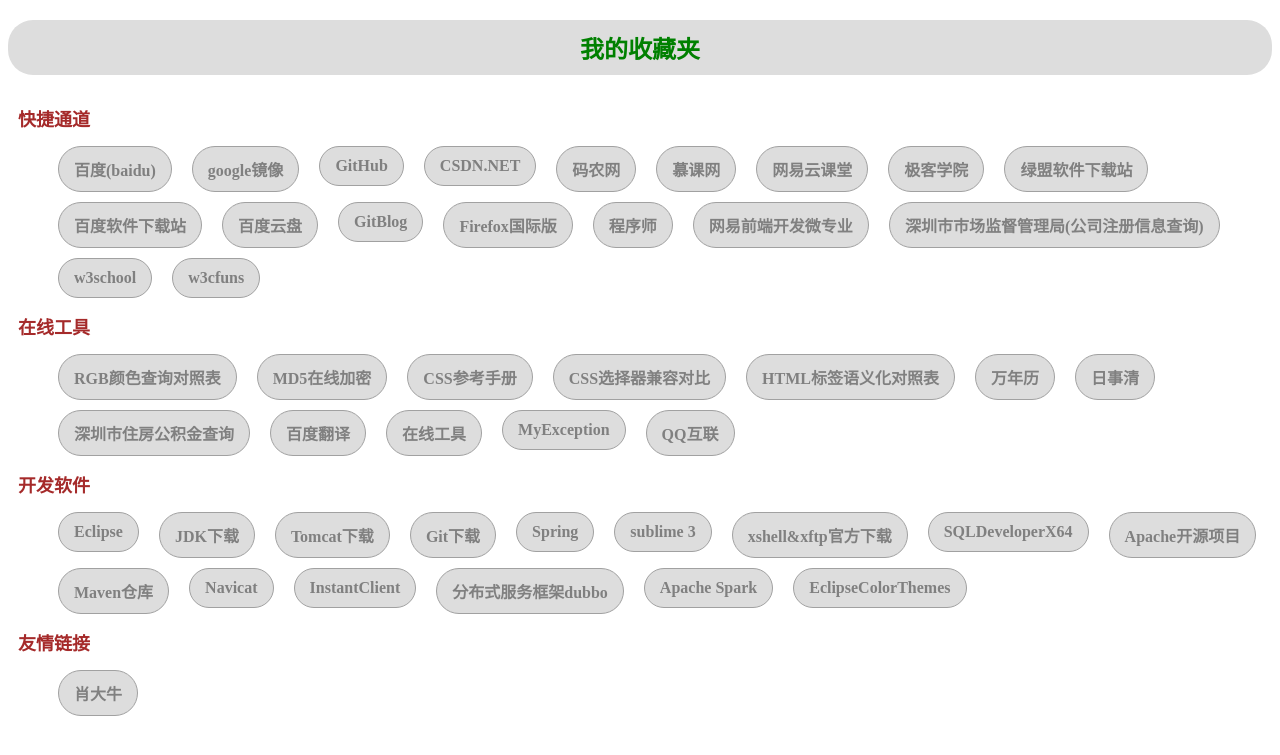
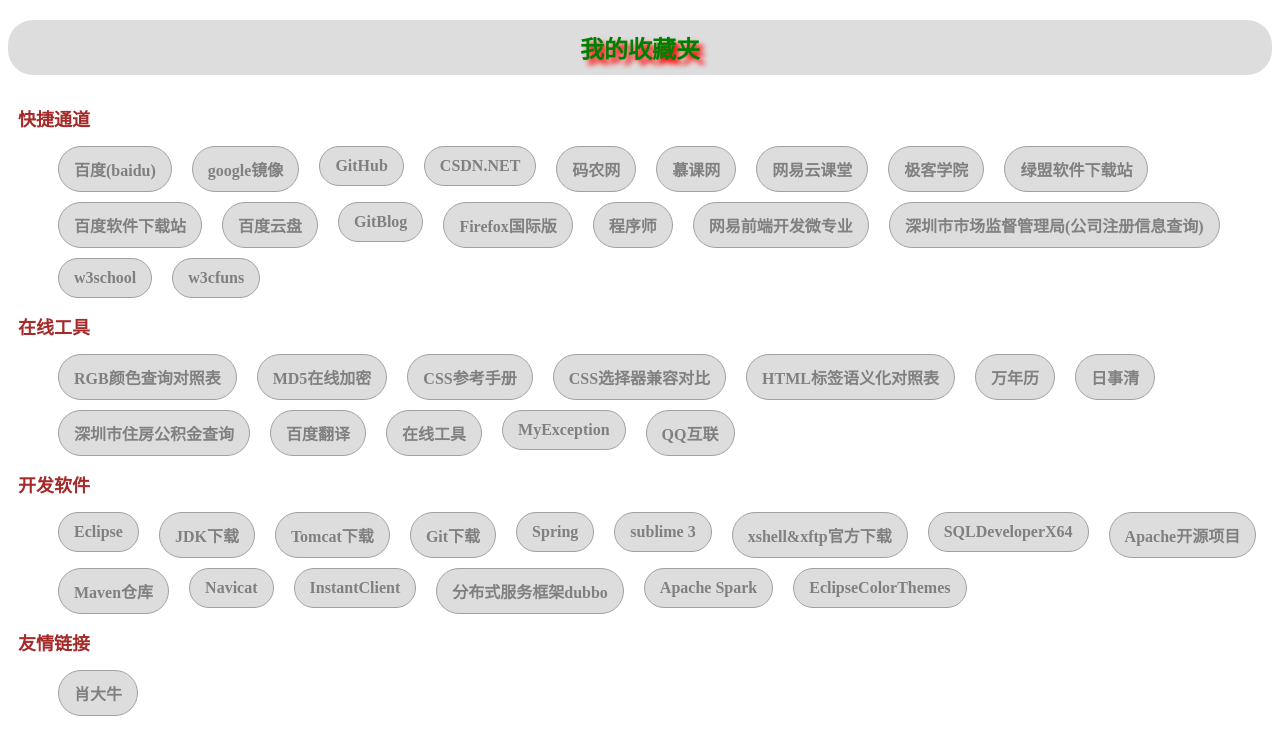
Before and after one commit to daniel163/daniel163.github.io, a Jekyll site: the page myscj.html, which Jekyll copies as it is, in a window 1280 px wide. Shown: the top 755 px of the page. Built offline with Jekyll 4.4.1, drawn with Linux system fonts in a browser that asks for light colours; Markdown is read by kramdown in place of the engine named in the settings.

Commit message:
更新收藏夹

```diff
--- a/myscj.html
+++ b/myscj.html
@@ -38,6 +38,7 @@
 			padding: 10px;
 			background:#dddddd;
 		            border-radius:25px;
+		    text-shadow: 5px 5px 5px #FF0000;
 		}
 	</style>
 </head>
```
